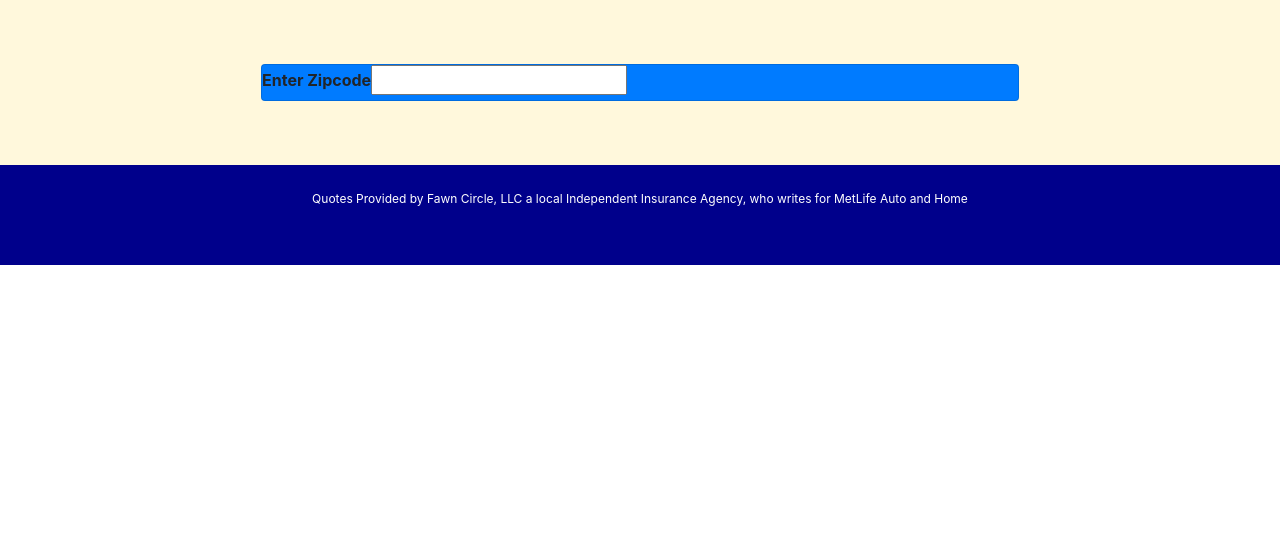
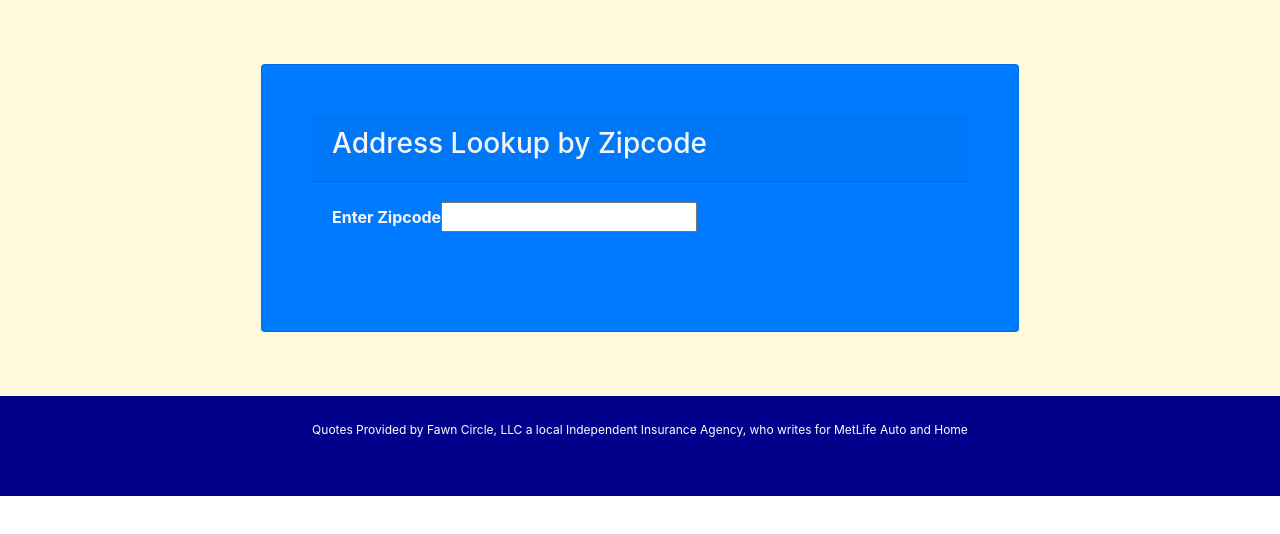
Before and after one commit to etjcoder/zipcodeApp, a React (Create React App) app in the folder client/: page / in a window 1280 px wide. Shown: the top 534 px of the page. Built offline with nearby package versions, Linux system fonts and the light colour scheme.

Commit message:
completed steps 1-3

```diff
--- a/client/src/pages/LandingPage/index.js
+++ b/client/src/pages/LandingPage/index.js
@@ -31,7 +31,7 @@ class LandingPage extends Component {
         this.setState({
             [name]: value
         })
-        setTimeout(() => {this.handleInputCheck()}, 500)
+        setTimeout(() => { this.handleInputCheck() }, 500)
     };
 
     handleInputCheck = () => {
@@ -43,10 +43,48 @@ class LandingPage extends Component {
                 this.setState({
                     zipAddresses: res.data
                 })
+                setTimeout(() => { this.reviewAddresses() }, 1500)
             }).catch(err => {
                 console.log("No Zipcodes Found")
                 console.log(err)
             })
+
+    }
+
+    reviewAddresses = () => {
+
+        if (this.state.zipAddresses.length > 1) {
+            this.displayZipOptions()
+
+        } else if (this.state.zipAddresses.length === 1) {
+            this.setState({
+                city: this.state.zipAddresses[0].City,
+                state: this.state.zipAddresses[0].State,
+                zipOptions: ""
+            })
+
+        } else {
+            console.log("No addresses found, you should NOT see this error")
+        }
+    }
+
+    displayZipOptions = () => {
+        this.setState({
+            zipOptions: this.state.zipAddresses
+        })
+    }
+
+    selectOption = (id) => {
+
+        for (var i = 0; i < this.state.zipOptions.length; i++) {
+            if (this.state.zipOptions[i]._id === id) {
+                this.setState({
+                    city: this.state.zipOptions[i].City,
+                    state: this.state.zipOptions[i].State,
+                    zipOptions: ""
+                })
+            }
+        }
 
     }
 
@@ -130,20 +168,55 @@ class LandingPage extends Component {
     render() {
         return (
 
-            <div className="container-fluid" style={{ background: '#FFF8DC', padding: '0', height: '100%' }}>
+            <div className="container-fluid" style={{ background: '#FFF8DC', padding: '0', height: '100%', color: 'whitesmoke' }}>
 
 
                 <div className="row" style={{ padding: '5%' }}>
                     <div className="col-md-2"></div>
                     <div className="col-md-8">
-                        <div className="card bg-primary">
+                        <div className="card bg-primary" style={{ padding: '50px' }}>
+                            <div className="card-header">
+                                <h3>Address Lookup by Zipcode</h3>
+                            </div>
+                            <div className="card-body">
 
 
+                                <div className="row">
+                                    <div className="col-12">
+                                        <form>
+                                            <label>Enter Zipcode</label>
+                                            <input type="number" onChange={this.handleInputChange} name="zipCode" value={this.state.zipCode} />
+                                        </form>
+                                    </div>
 
-                            <form>
-                                <label>Enter Zipcode</label>
-                                <input type="number" onChange={this.handleInputChange} name="zipCode" value={this.state.zipCode} />
-                            </form>
+                                </div>
+
+                                <div className="row">
+                                    <div className="col-12">
+                                        {this.state.city ? <h2>{this.state.city + ", " + this.state.state}</h2> : null}
+                                    </div>
+                                </div>
+
+                                <div className="row">
+                                    {this.state.zipOptions ?
+                                        <>
+                                            <div className="col-12"><h4>Please select the City you'd like to view</h4></div>
+                                            <>
+                                                {this.state.zipOptions.map(zipOption => (
+                                                    <div className="col-lg-3 col-md-6">
+                                                        <button style={{margin: '5px', width: '100%'}} className="btn btn-light" onClick={() => this.selectOption(zipOption._id)}>{zipOption.City}</button>
+                                                    </div>
+                                                ))}
+
+                                            </>
+                                        </>
+
+
+                                        : null}
+                                </div>
+
+                            </div>
+                            <br />
                         </div>
 
 
```
